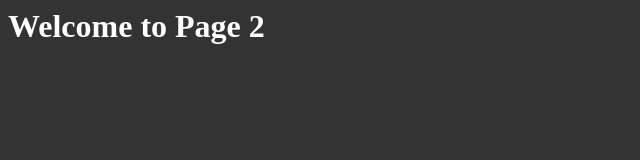
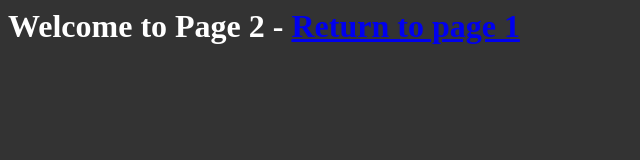
Before and after one commit to ocs-user/samplesite, a plain HTML site: page page2.html in a window 1280 px wide. Shown: the whole page, without its empty margins (0-640 px from the left). Drawn offline with Linux system fonts and the light colour scheme.

Commit message:
Update page2.html

```diff
--- a/page2.html
+++ b/page2.html
@@ -1,5 +1,5 @@
 <html><head><title>It's Page 2</title></head>
 <body bgcolor=#333333>
-<h1 style="color:#fff">Welcome to Page 2</h1>
+  <h1 style="color:#fff">Welcome to Page 2 - <a href="index.html">Return to page 1</a></h1>
 </body>
 </html>
```
